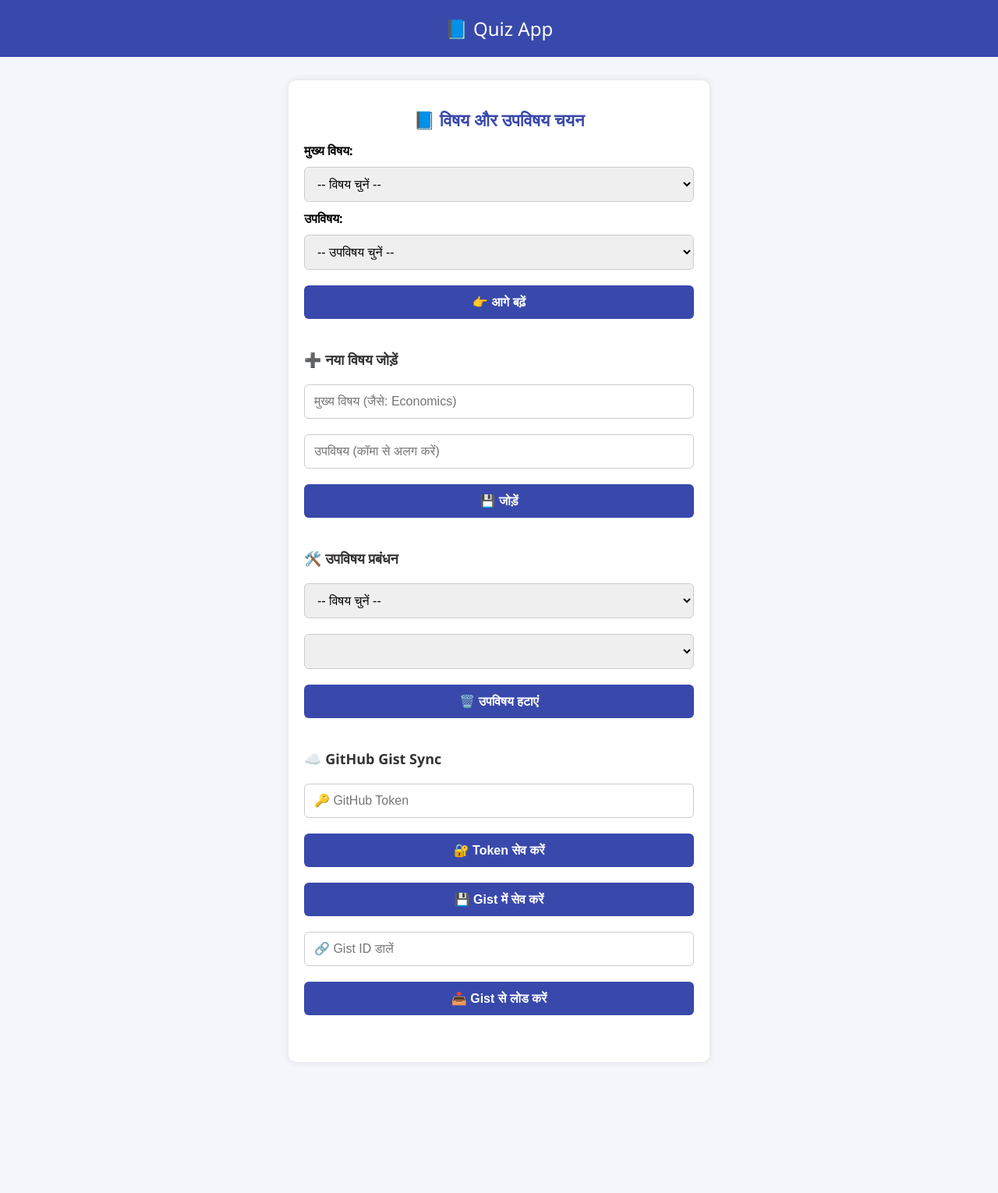
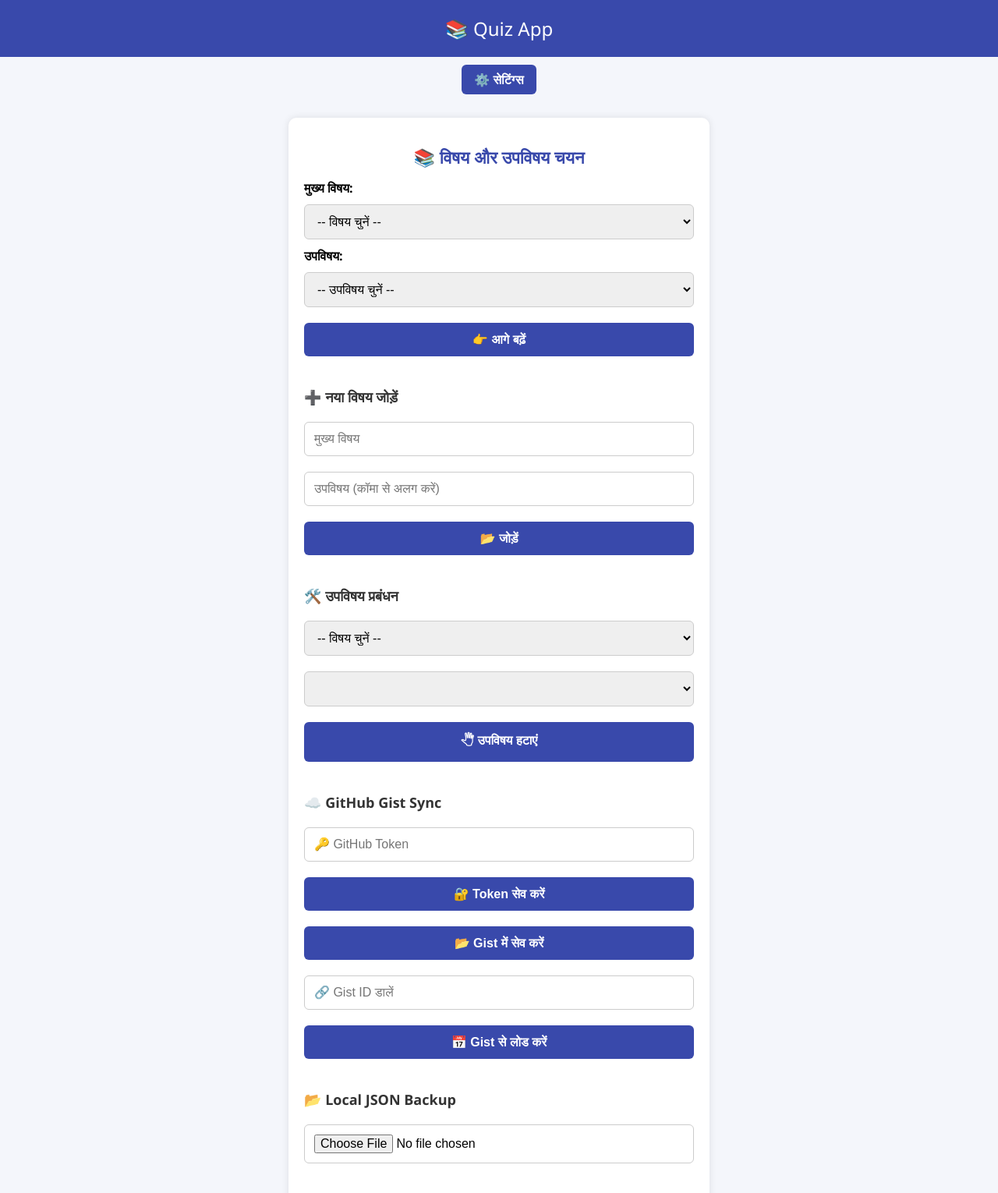
Before and after one commit to Pratum123/appss, a plain HTML site: page index.html in a window 1280 px wide. Shown: the whole page at 78% size. Before the commit the page ends 1392 px from the top, so only its background shows below. Drawn offline with Linux system fonts and the light colour scheme.

Commit message:
Update index.html

```diff
--- a/index.html
+++ b/index.html
@@ -1,9 +1,8 @@
-<!-- ✅ Updated index.html with Default Subjects + Gist Sync (canvas me nhi chahiye) -->
 <!DOCTYPE html>
 <html lang="hi">
 <head>
   <meta charset="UTF-8">
-  <title>📘 विषय चयन</title>
+  <title>📚 विषय चयन</title>
   <meta name="viewport" content="width=device-width, initial-scale=1.0">
   <style>
     body {
@@ -56,16 +55,31 @@
       color: #333;
       margin-bottom: 10px;
     }
+    .settings-link {
+      text-align: center;
+      margin-top: 10px;
+    }
+    .settings-link a {
+      background: #3949ab;
+      color: white;
+      padding: 8px 16px;
+      border-radius: 6px;
+      text-decoration: none;
+      font-weight: bold;
+      display: inline-block;
+    }
   </style>
 </head>
 <body>
+  <header>📚 Quiz App</header>
 
-<header>📘 Quiz App</header>
+  <!-- ✅ Settings Button -->
+  <div class="settings-link">
+    <a href="settings.html">⚙️ सेटिंग्स</a>
+  </div>
 
   <div class="container">
-  <h1>📘 विषय और उपविषय चयन</h1>
-
-  <!-- विषय चयन -->
+    <h1>📚 विषय और उपविषय चयन</h1>
     <div class="section">
       <label><strong>मुख्य विषय:</strong></label>
       <select id="mainSubject" onchange="populateSubSubjects()">
@@ -77,39 +91,62 @@
       </select>
       <button class="btn" onclick="proceedToAction()">👉 आगे बढ़ें</button>
     </div>
-
-  <!-- नया विषय जोड़ें -->
     <div class="section">
-    <h3>➕ नया विषय जोड़ें</h3>
-    <input id="newMain" placeholder="मुख्य विषय (जैसे: Economics)">
+      <h3>➕ नया विषय जोड़ें</h3>
+      <input id="newMain" placeholder="मुख्य विषय">
       <input id="newSubs" placeholder="उपविषय (कॉमा से अलग करें)">
-    <button class="btn" onclick="addNewSubject()">💾 जोड़ें</button>
+      <button class="btn" onclick="addNewSubject()">📂 जोड़ें</button>
     </div>
-
-  <!-- उपविषय प्रबंधन -->
     <div class="section">
       <h3>🛠️ उपविषय प्रबंधन</h3>
       <select id="manageMain" onchange="populateSubList()">
         <option value="">-- विषय चुनें --</option>
       </select>
       <select id="subList"></select>
-    <button class="btn" onclick="deleteSub()">🗑️ उपविषय हटाएं</button>
+      <button class="btn" onclick="deleteSub()">🖑️ उपविषय हटाएं</button>
     </div>
-
-  <!-- GitHub Gist Sync -->
     <div class="section">
       <h3>☁️ GitHub Gist Sync</h3>
       <input id="gistToken" placeholder="🔑 GitHub Token">
       <button class="btn" onclick="saveToken()">🔐 Token सेव करें</button>
-    <button class="btn" onclick="exportToGist()">💾 Gist में सेव करें</button>
+      <button class="btn" onclick="exportToGist()">📂 Gist में सेव करें</button>
       <input id="gistIdInput" placeholder="🔗 Gist ID डालें">
-    <button class="btn" onclick="importFromGist()">📥 Gist से लोड करें</button>
+      <button class="btn" onclick="importFromGist()">📅 Gist से लोड करें</button>
+    </div>
+    <div class="section">
+      <h3>📂 Local JSON Backup</h3>
+      <input type="file" id="importFile" accept=".json" onchange="importData()">
     </div>
   </div>
 
 <script>
+async function autoImportFromGist() {
+  const gistId = localStorage.getItem("gist_id");
+  if (!gistId) return;
+  try {
+    const res = await fetch(`https://api.github.com/gists/${gistId}`);
+    const gist = await res.json();
+    const content = gist.files["quiz_backup.json"].content;
+    const data = JSON.parse(content);
+    if (data.subjects) localStorage.setItem("quiz_subjects", JSON.stringify(data.subjects));
+    if (data.main) localStorage.setItem("selectedMain", data.main);
+    if (data.sub) localStorage.setItem("selectedSub", data.sub);
+    if (data.quizData) {
+      for (let key in data.quizData) {
+        localStorage.setItem(key, JSON.stringify(data.quizData[key]));
+      }
+    }
+  } catch (e) {
+    console.error("❌ Gist auto-load error:", e);
+  }
+}
+
+window.onload = async () => {
+  await autoImportFromGist();
+  populateDropdowns();
+};
+
 let subjects = JSON.parse(localStorage.getItem("quiz_subjects") || "{}");
-
 if (Object.keys(subjects).length === 0) {
   subjects = {
     economics: ["Micro", "Macro", "Growth"],
@@ -122,13 +159,11 @@ if (Object.keys(subjects).length === 0) {
 function capitalize(str) {
   return str.charAt(0).toUpperCase() + str.slice(1);
 }
-
 function populateDropdowns() {
   const main = document.getElementById("mainSubject");
   const manage = document.getElementById("manageMain");
   main.innerHTML = '<option value="">-- विषय चुनें --</option>';
   manage.innerHTML = '<option value="">-- विषय चुनें --</option>';
-
   for (let key in subjects) {
     const opt1 = new Option(capitalize(key), key);
     const opt2 = new Option(capitalize(key), key);
@@ -136,7 +171,6 @@ function populateDropdowns() {
     manage.appendChild(opt2);
   }
 }
-
 function populateSubSubjects() {
   const subject = document.getElementById("mainSubject").value;
   const subs = subjects[subject] || [];
@@ -146,7 +180,6 @@ function populateSubSubjects() {
     subSelect.appendChild(new Option(sub, sub));
   });
 }
-
 function addNewSubject() {
   const newMain = document.getElementById("newMain").value.trim().toLowerCase();
   const newSubs = document.getElementById("newSubs").value.split(',').map(s => s.trim()).filter(Boolean);
@@ -161,7 +194,6 @@ function addNewSubject() {
   populateDropdowns();
   alert("✅ नया विषय जोड़ा गया!");
 }
-
 function populateSubList() {
   const selected = document.getElementById("manageMain").value;
   const list = document.getElementById("subList");
@@ -172,7 +204,6 @@ function populateSubList() {
     });
   }
 }
-
 function deleteSub() {
   const subject = document.getElementById("manageMain").value;
   const sub = document.getElementById("subList").value;
@@ -184,7 +215,6 @@ function deleteSub() {
     alert("🗑️ उपविषय हटा दिया गया!");
   }
 }
-
 function proceedToAction() {
   const main = document.getElementById("mainSubject").value;
   const sub = document.getElementById("subSubject").value;
@@ -196,7 +226,6 @@ function proceedToAction() {
   localStorage.setItem("selectedSub", sub);
   window.location.href = "action.html";
 }
-
 function saveToken() {
   const token = document.getElementById("gistToken").value.trim();
   if (!token) {
@@ -206,7 +235,6 @@ function saveToken() {
   localStorage.setItem("gist_token", token);
   alert("✅ Token सुरक्षित किया गया");
 }
-
 async function exportToGist() {
   const token = localStorage.getItem("gist_token");
   if (!token) {
@@ -248,7 +276,6 @@ async function exportToGist() {
     alert("❌ Gist सेव नहीं हो पाया");
   }
 }
-
 async function importFromGist() {
   const gistId = document.getElementById("gistIdInput").value.trim();
   if (!gistId) {
@@ -270,9 +297,25 @@ async function importFromGist() {
   alert("✅ Gist डेटा सफलतापूर्वक लोड हुआ!");
   location.reload();
 }
-
-window.onload = populateDropdowns;
+function importData() {
+  const file = document.getElementById("importFile").files[0];
+  if (!file) return;
+  const reader = new FileReader();
+  reader.onload = function(e) {
+    const data = JSON.parse(e.target.result);
+    if (data.subjects) localStorage.setItem("quiz_subjects", JSON.stringify(data.subjects));
+    if (data.main) localStorage.setItem("selectedMain", data.main);
+    if (data.sub) localStorage.setItem("selectedSub", data.sub);
+    if (data.quizData) {
+      for (let key in data.quizData) {
+        localStorage.setItem(key, JSON.stringify(data.quizData[key]));
+      }
+    }
+    alert("✅ डेटा सफलतापूर्वक लोड हुआ!");
+    location.reload();
+  };
+  reader.readAsText(file);
+}
 </script>
-
 </body>
 </html>
```
Lines whose indentation alone changed are shown as unchanged.
